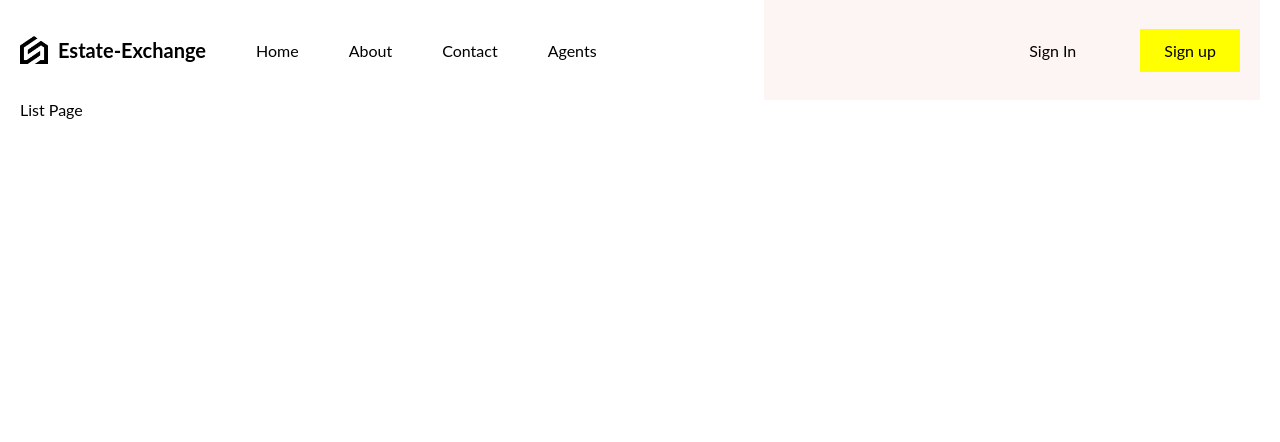
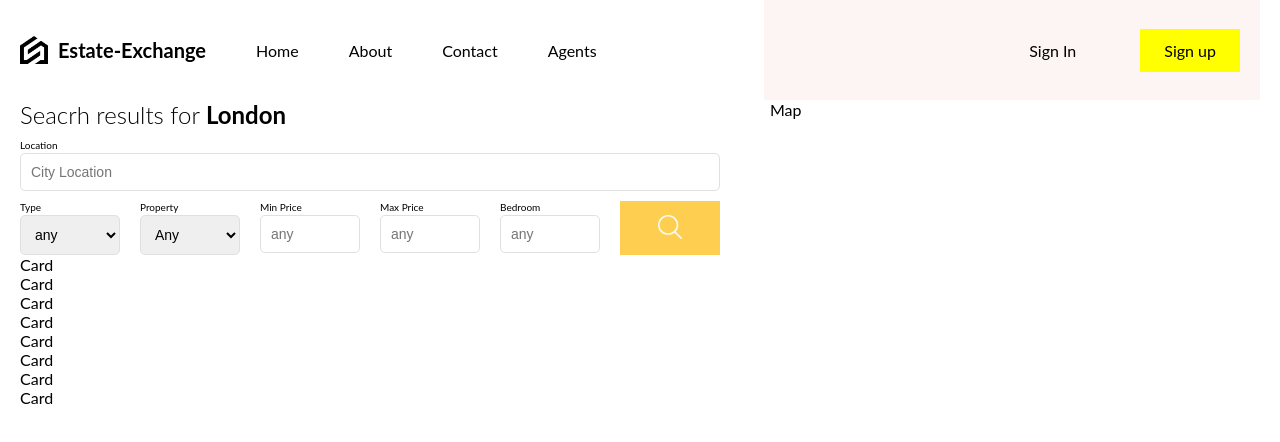
Before and after one commit to Udgeet007/real-estate-UI, a React (Vite) app in the folder client/: page /list in a window 1280 px wide. Shown: the top 442 px of the page. Built offline with nearby package versions, Linux system fonts and the light colour scheme.

Commit message:
Half List Page Completed.

```diff
--- /dev/null
+++ b/client/src/components/card/Card.jsx
@@ -0,0 +1,5 @@
+import "./card.scss";
+
+export default function Card() {
+  return <div className="card">Card</div>;
+}
--- /dev/null
+++ b/client/src/components/filter/filter.jsx
@@ -0,0 +1,67 @@
+import "./filter.scss";
+
+export default function Filter() {
+  return (
+    <div className="filter">
+      <h1>
+        Seacrh results for <b>London</b>
+      </h1>
+      <div className="top">
+        <div className="item">
+          <label htmlFor="">Location</label>
+          <input
+            type="text"
+            id="city"
+            name="city"
+            placeholder="City Location"
+          />
+        </div>
+      </div>
+      <div className="bottom">
+        <div className="item">
+          <label htmlFor="type">Type</label>
+          <select name="type" id="type">
+            <option value="">any</option>
+            <option value="buy">Buy</option>
+            <option value="rent">Rent</option>
+          </select>
+        </div>
+        <div className="item">
+          <label htmlFor="property">Property</label>
+          <select name="property" id="property">
+            <option value="">Any</option>
+            <option value="apartment">Apartment</option>
+            <option value="house">House</option>
+            <option value="condo">Condo</option>
+            <option value="land">Land</option>
+          </select>
+        </div>
+        <div className="item">
+          <label htmlFor="minPrice">Min Price</label>
+          <input
+            type="number"
+            id="minPrice"
+            name="minPrice"
+            placeholder="any"
+          />
+        </div>
+        <div className="item">
+          <label htmlFor="maxPrice">Max Price</label>
+          <input
+            type="number"
+            id="maxPrice"
+            name="maxPrice"
+            placeholder="any"
+          />
+        </div>
+        <div className="item">
+          <label htmlFor="bedroom">Bedroom</label>
+          <input type="text" id="bedroom" name="bedroom" placeholder="any" />
+        </div>
+        <button>
+          <img src="./search.png" alt="" />
+        </button>
+      </div>
+    </div>
+  );
+}
--- /dev/null
+++ b/client/src/components/filter/filter.scss
@@ -0,0 +1,54 @@
+.filter {
+  display: flex;
+  flex-direction: column;
+  gap: 10px;
+
+  h1 {
+    font-weight: 300;
+    font-size: 24px;
+  }
+
+  .item {
+    display: flex;
+    flex-direction: column;
+    gap: 2px;
+
+    label {
+      font-size: 10px;
+    }
+
+    input,
+    select {
+      width: 100px;
+      padding: 10px;
+      border: 1px solid #e0e0e0;
+      border-radius: 5px;
+      font-size: 14px;
+    }
+  }
+
+  .top {
+    input {
+      width: 100%;
+    }
+  }
+
+  .bottom {
+    display: flex;
+    justify-content: space-between;
+    gap: 20px;
+
+    button {
+      width: 100px;
+      padding: 10px;
+      border: none;
+      cursor: pointer;
+      background-color: #fece51;
+
+      img {
+        width: 24px;
+        height: 24px;
+      }
+    }
+  }
+}
--- a/client/src/pages/listPage/listPage.jsx
+++ b/client/src/pages/listPage/listPage.jsx
@@ -1,7 +1,21 @@
+import Card from "../../components/card/Card";
+import Filter from "../../components/filter/filter";
+import { listData } from "../../lib/dummydata";
 import "./listPage.scss";
 
 function ListPage() {
-  return <div className="listPage">List Page</div>;
+  const data = listData;
+  return <div className="listPage">
+    <div className="listContainer">
+      <div className="wrapper">
+        <Filter/>
+        {data.map(item=>(
+          <Card key={item.id} item={item}/>
+        ))}
+      </div>
+    </div>
+    <div className="mapContainer">Map</div>
+  </div>;
 }
 
 export default ListPage;
--- a/client/src/pages/listPage/listPage.scss
+++ b/client/src/pages/listPage/listPage.scss
@@ -0,0 +1,19 @@
+@import "../../responsive.scss";
+.listPage {
+  display: flex;
+  height: 100%;
+
+  .listContainer {
+    flex: 3;
+
+    .wrapper {
+      padding-right: 50px;
+    }
+  }
+
+  .mapContainer {
+    flex: 2;
+    background-color: fcf5f3;
+  }
+
+}
```
Also changed, not shown: client/src/components/card/card.scss (added), client/src/lib/dummydata.js (added).
